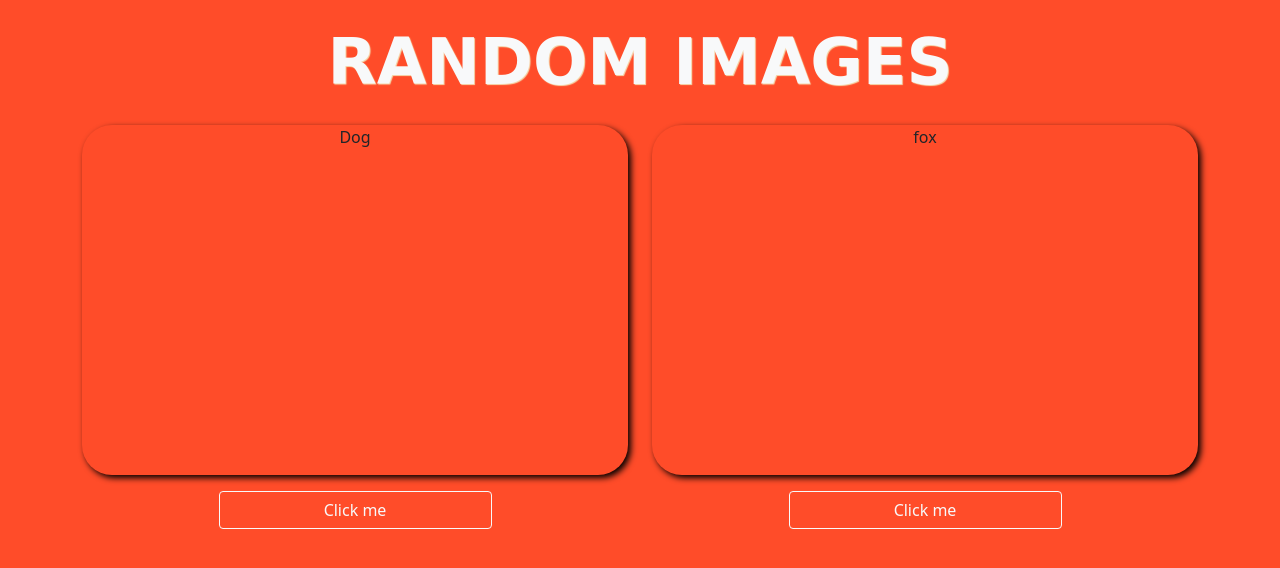
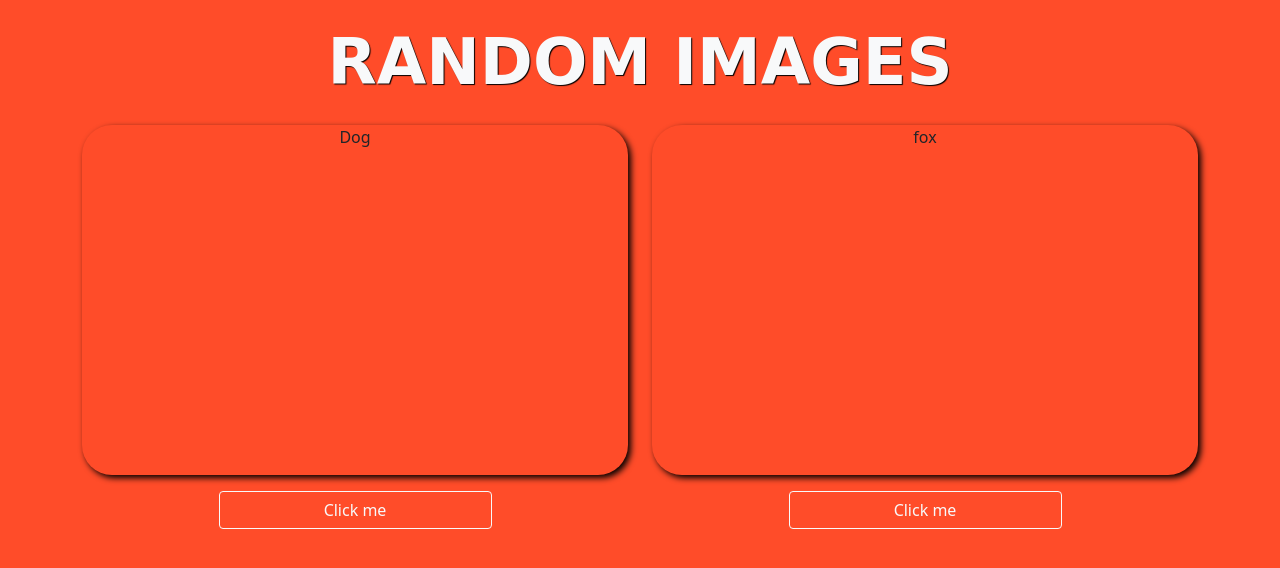
Before and after one commit to Jocybo/Guvi-Task-Day-25, a plain HTML site: page Random Pictures/index.html in a window 1280 px wide. Drawn offline with nearby package versions, Linux system fonts and the light colour scheme; no server answers; a web font is replaced by a local one.

Commit message:
API TASK

```diff
--- a/Random Pictures/script.js
+++ b/Random Pictures/script.js
@@ -3,6 +3,8 @@ const fox = document.getElementById('fox');
 
 dog.addEventListener('clcik', getRandomdog())
 fox.addEventListener('clcik', getRandomfox())
+
+/*=========== FETCH RANDOM DOG API ================= */
 
 function getRandomdog() {
     fetch('https://random.dog/woof.json')
@@ -15,6 +17,7 @@ function getRandomdog() {
             }
         })
 }
+/* ========================FETCH RANDOM FOX API ========================= */
 
 function getRandomfox() {
     fetch('https://randomfox.ca/floof/')
--- a/Random Pictures/style.css
+++ b/Random Pictures/style.css
@@ -3,19 +3,31 @@ body {
     background-color: #FF4C29 !important;
 }
 
+
+/*================ HEADER TEXT SHADOW ================= */
+
 .shad {
-    text-shadow: 1px 1px 1px wheat;
+    text-shadow: 1px 1px 1px rgb(0, 0, 0);
 }
+
+
+/*========================HEADER FONT STYLE=================*/
 
 .head {
     font-family: 'Reggae One', cursive;
 }
+
+
+/*==================== BOX ================= */
 
 .img-box {
     height: 350px;
     border-radius: 30px;
     box-shadow: 3px 3px 6px black;
 }
+
+
+/*==================== output image ================= */
 
 .img-box img {
     object-fit: cover;
```
Also changed, not shown: Random Pictures/index.html (+3 -1 lines).
